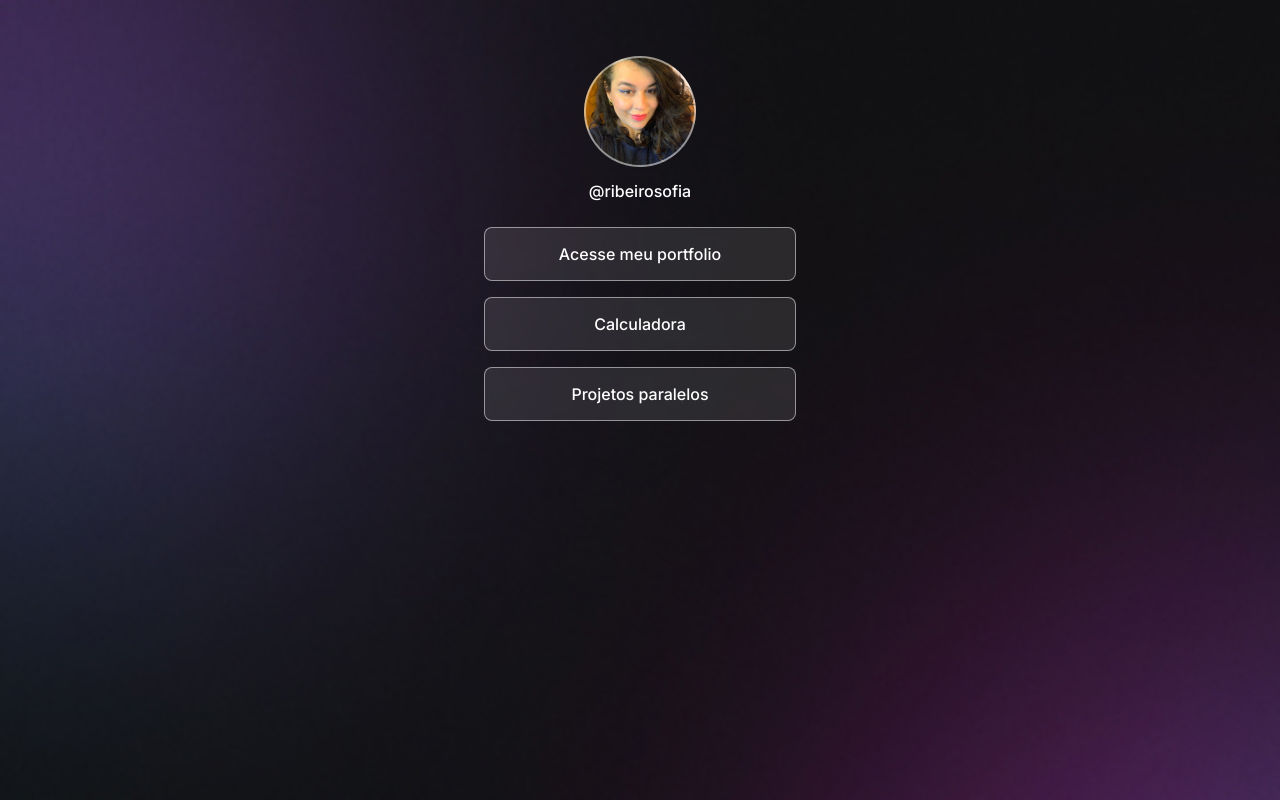
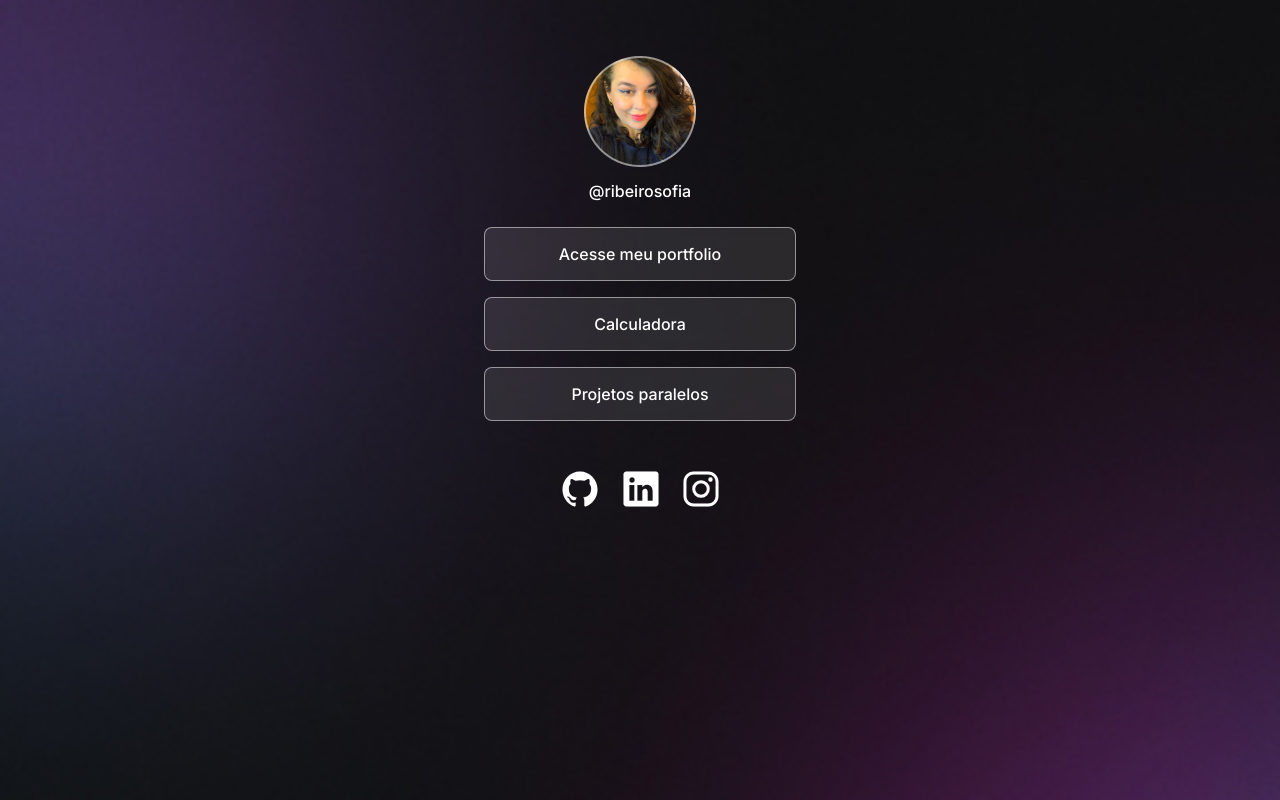
Before and after one commit to ribeirosofia/dev-links, a plain HTML site: page index.html in a window 1280 px wide. Drawn offline with nearby package versions, Linux system fonts and the light colour scheme.

Commit message:
feat: insert social links

```diff
--- a/assets/css/style.css
+++ b/assets/css/style.css
@@ -3,6 +3,7 @@
   --background-surface-dark-mode: rgba(255, 255, 255, 0.1);
   --stroke-color-dark-mode: rgba(255, 255, 255, 0.5);
   --surface-color-dark-mode-hover: rgba(255, 255, 255, 0.05);
+  --highlight-color-dark-mode: rgba(255, 255, 255, 0.2);
 }
 
 * {
@@ -65,3 +66,18 @@ ul li a:hover {
   background: var(--surface-color-dark-mode-hover);
   border: 1.5px solid var(--font-color);
 }
+
+#social-links {
+  margin: 48px 76px;
+  width: 100%;
+}
+
+#social-links ion-icon {
+  width: 40px;
+  height: 40px;
+  padding-right: 16px;
+}
+
+#social-links ion-icon:hover {
+  fill: var(--highlight-color-dark-mode);
+}
--- a/index.html
+++ b/index.html
@@ -34,7 +34,24 @@
         <li><a href="#">Projetos paralelos</a></li>
       </ul>
       <div id="social-links">
+        <a href="https://github.com/ribeirosofia" target="_blank"
+          ><ion-icon name="logo-github"></ion-icon
+        ></a>
+        <a href="https://www.linkedin.com/in/sofia-ribeiro-deva/" target="_blank"
+          ><ion-icon name="logo-linkedin"></ion-icon
+        ></a>
+        <a href="https://www.instagram.com/sofiacrbr/" target="_blank"
+          ><ion-icon name="logo-instagram"></ion-icon
+        ></a>
       </div>
     </div>
+    <script
+      type="module"
+      src="https://unpkg.com/ionicons@7.1.0/dist/ionicons/ionicons.esm.js"
+    ></script>
+    <script
+      nomodule
+      src="https://unpkg.com/ionicons@7.1.0/dist/ionicons/ionicons.js"
+    ></script>
   </body>
 </html>
```
